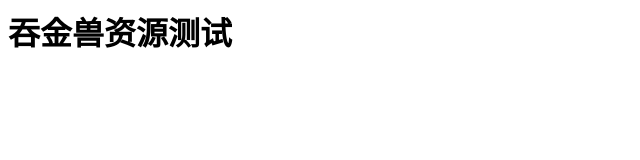
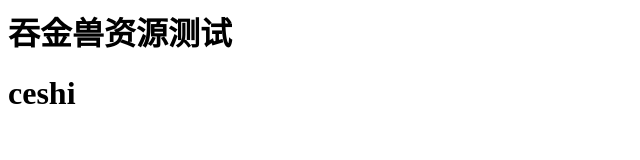
Before and after one commit to quxiuyang/qxy.github.io, a plain HTML site: page index.html in a window 1280 px wide. Shown: the whole page, without its empty margins (0-640 px from the left). Drawn offline with Linux system fonts and the light colour scheme.

Commit message:
Update index.html

```diff
--- a/index.html
+++ b/index.html
@@ -1 +1,2 @@
 <h1>吞金兽资源测试</h1>
+<h1>ceshi</h1>
```
